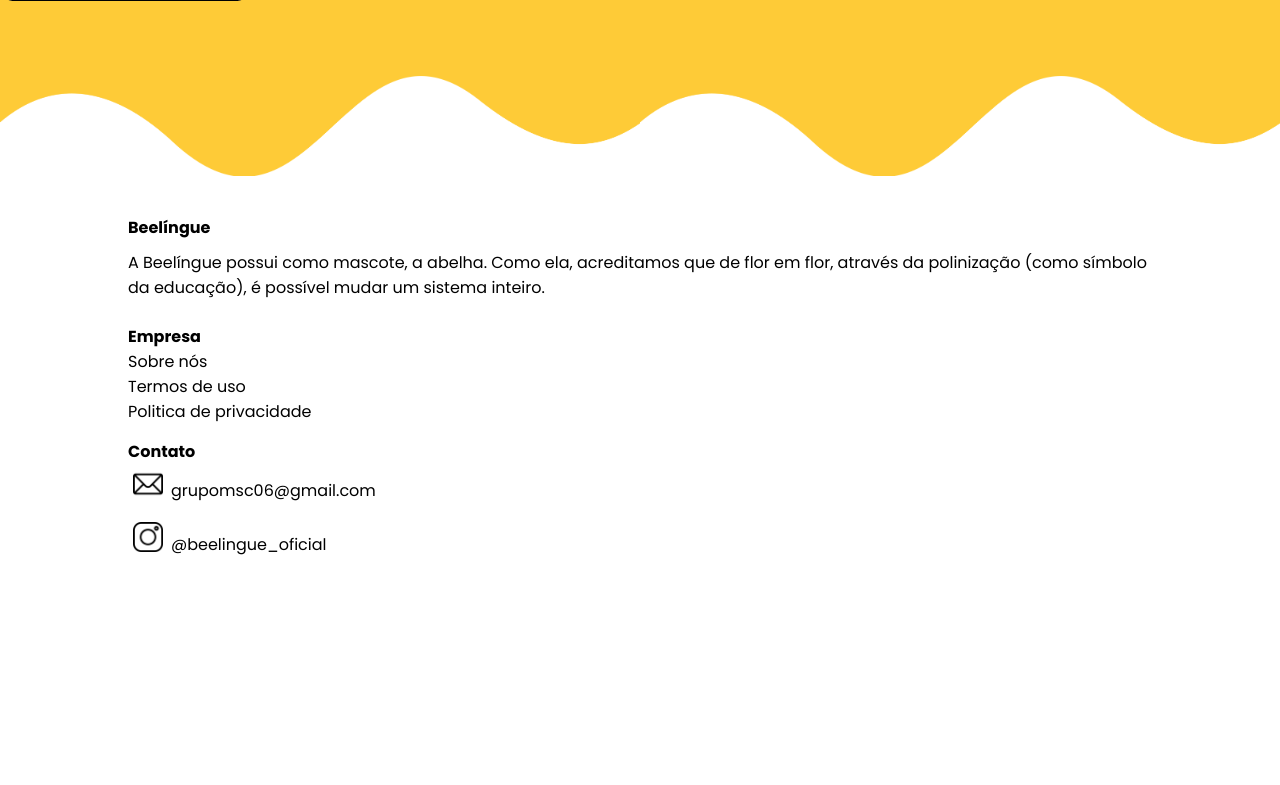
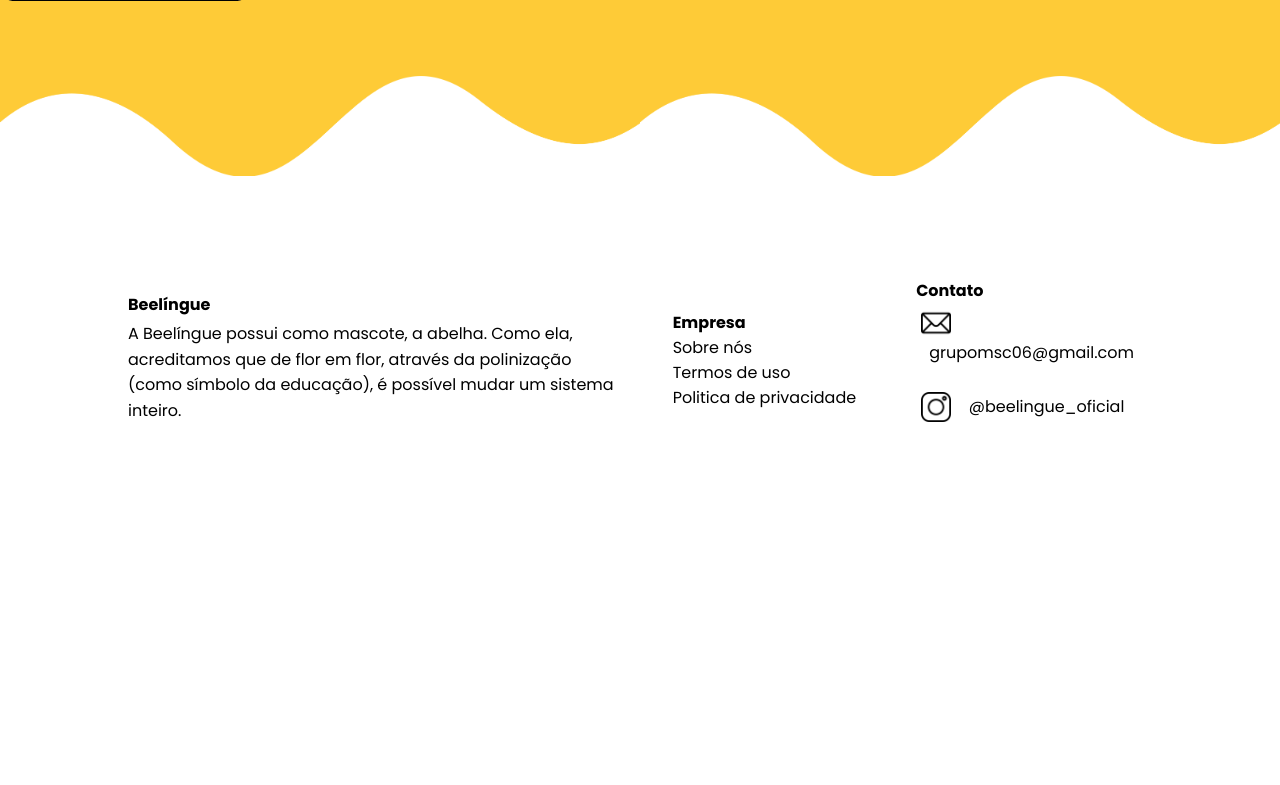
Before and after one commit to beelingue/Beelingue, a PHP site: page / in a window 1280 px wide. Shown: the part 2332-3117 px from the top of the page. Before the commit the page ends 2887 px from the top, so only its background shows below. Run offline with PHP 8.4, Linux system fonts and the light colour scheme.

Commit message:
12/11
→ Correções:

- agora, o botão no "header" se adequa melhor na visualização mobile;
- parâmetros de JS adicionados para o header (responsividade);

*bugs (mobile): menu superior não desaparece completamente após o clique de fechar;
- melhoria na hierarquia do arquivo .css;
- grid-layout aplicado no footer;

→ Próximas atualizações:

- botão "voltar ao topo";

```diff
--- a/index.html
+++ b/index.html
@@ -32,7 +32,7 @@
         </a>
         <!--
             MENU "HAMBURGUER" PARA DISPOSITIVOS MOBILE
-            VIDE: "@media screen"
+            VIDE: "@media screen" NO ARQUIVO DE ESTILO
         -->
         <div class="hamburguer click">
             <div class="sand">
@@ -46,6 +46,7 @@
             <ul class="menu">
                 <li><a href=""><p id="paragrafo_sup">Planos</p></a></li>
                 <li><a href=""><p id="paragrafo_sup">Sobre</p></a></li>
+                <!--BOTÃO "ENTRAR"-->
                 <li><a href=""><p id="paragrafo_sup">Entrar</p></a></li>
                 <li>
                     <!--BOTÃO DE CADASTRO-->
@@ -145,7 +146,7 @@
     </section>
     <section class="section-plano">
 
-        <div class="center">
+        <div class="">
             <h1>PLANOS:</h1>
         </div>
         <div class="cards">
@@ -176,9 +177,7 @@
     </section>
 
     <section class="pattern">
-        <div class="geeks">
-
-        </div>
+        <!--<div class="geeks"></div>-->
     </section>
 
     <footer>
@@ -186,7 +185,7 @@
 
         <div class="cont_footer">
 
-            <div class="item-col">
+            <div class="about">
                 <h4>Beelíngue</h4>
                 <p>A Beelíngue possui como mascote, a abelha. Como ela, acreditamos que de flor em flor, através da
                     polinização
@@ -195,9 +194,9 @@
             <div class="item-col">
                 <h4>Empresa</h4>
                 <ul>
-                    <li> <a href="">Sobre nós </a></li>
-                    <li> <a href="">Termos de uso </a></li>
-                    <li> <a href="">Politica de privacidade</a></li>
+                    <li><a href="">Sobre nós </a></li>
+                    <li><a href="">Termos de uso </a></li>
+                    <li><a href="">Politica de privacidade</a></li>
                 </ul>
             </div>
             <div class="item-col">
--- a/script.js
+++ b/script.js
@@ -0,0 +1,16 @@
+// header = MENU RESPONSIVO
+
+let show = true;
+
+const menuHamburguer = document.querySelector(".hamburguer")
+const menuSand = menuHamburguer.querySelector(".sand")
+
+menuSand.addEventListener("click", () =>{
+
+    //IMPEDE A ROLAGEM DA PÁGINA APÓS O CLICK NO MENU
+    document.body.style.overflow = show ? "hidden" : "initial"
+    //document.barra.style.display = show ? "none" : "block"
+
+    menuHamburguer.classList.toggle("click", show)
+    show = !show;
+})
--- a/style.css
+++ b/style.css
@@ -763,18 +799,81 @@ TODAS AS col
     font-size: large;
 }
 
+.pattern {
+    /*display: flex;*/
+    position: relative;
+    background-color: var(--cor-amarelo);
+    height: 150px;
+}
+
+.pattern:before {
+    content: "";
+    position: absolute;
+    bottom: 0;
+    left: 0;
+    width: 100%;
+    height: 100px;
+    background: url(img/ondas2.png);
+    background-size: contain;
+    background-repeat: round;
+}
+
 /*RODAPÉ DA PÁGINA*/
 
+footer {
+    /* background-color: var(--cor-cinza);*/
+    width: auto;
+    height: auto;
+    padding-top: 8%;
+    padding-bottom: 1.4%;
+ }
+
 .cont_footer{
+    display: grid;
+    grid-template-columns: 2fr 1fr 1fr;
+    grid-template-rows: 1fr 2fr;
+    column-gap: 1.4%;
+    row-gap: 1.4%;
     width: 80%;
     position: relative;
     margin-left: auto;
     margin-right: auto;
 }
 
+.about{
+    display: flex;
+    flex-direction: column;
+    flex-wrap: wrap;
+    justify-content: space-around;
+    margin-top: auto;
+    margin-bottom: auto;
+    padding-top: auto;
+    padding-bottom: auto;
+    margin-left: auto;
+    margin-right: auto;
+    padding-left: auto;
+    padding-right: auto;
+}
+
+.about li{
+    list-style: none;
+}
+
+.about li a{
+    color: black;
+}
+
+.about ul {
+    list-style-type: disc;
+}
+
 .item-col{
-    margin-top: 1.4%;
-    margin-bottom: 1.4%;
+    display: flex;
+    flex-direction: column;
+    flex-wrap: wrap;
+    justify-content: space-around;
+    margin-top: auto;
+    margin-bottom: auto;
     padding-top: auto;
     padding-bottom: auto;
     margin-left: auto;
@@ -802,6 +901,9 @@ TODAS AS col
 
 .img-footer{
     display: flex;
+    flex-direction: column;
+    justify-content: space-around;
+    flex-wrap: wrap;
     padding: 5px;
 }
 
@@ -811,52 +913,10 @@ TODAS AS col
     margin-left: 8px;
 }
 
-.geeks {
+/*.geeks {
     padding: 200px;
     text-align: center;
-}
-
-.pattern {
-    position: relative;
-    background-color: var(--cor-amarelo);
-    height: 150px;
-}
-
-.pattern:before {
-    content: "";
-    position: absolute;
-    bottom: 0;
-    left: 0;
-    width: 100%;
-    height: 100px;
-    background: url(img/ondas2.png);
-    background-size: contain;
-    background-repeat:round;
-}
-
-.section-plano{
-   background-color: var(--cor-amarelo);
-   margin-top: 8%;
-   margin-bottom: auto;
-   padding-top: 8%;
-   padding-bottom: 1.96%;
-   margin-left: auto;
-   margin-right: auto;
-   padding-left: auto;
-   padding-right: auto;
-}
-
-.cards{
-    align-items: center;
-    display: auto;
-}
-
-footer {
-   /* background-color: var(--cor-cinza);*/
-height: 150px;
-padding-top: 25px;
-padding-bottom: 25px;
-}
+}*/
 
 /*.button-y:hover, .button-y:focus{
 
```
Also changed, not shown: other parts of style.css (+64 -28 lines).
